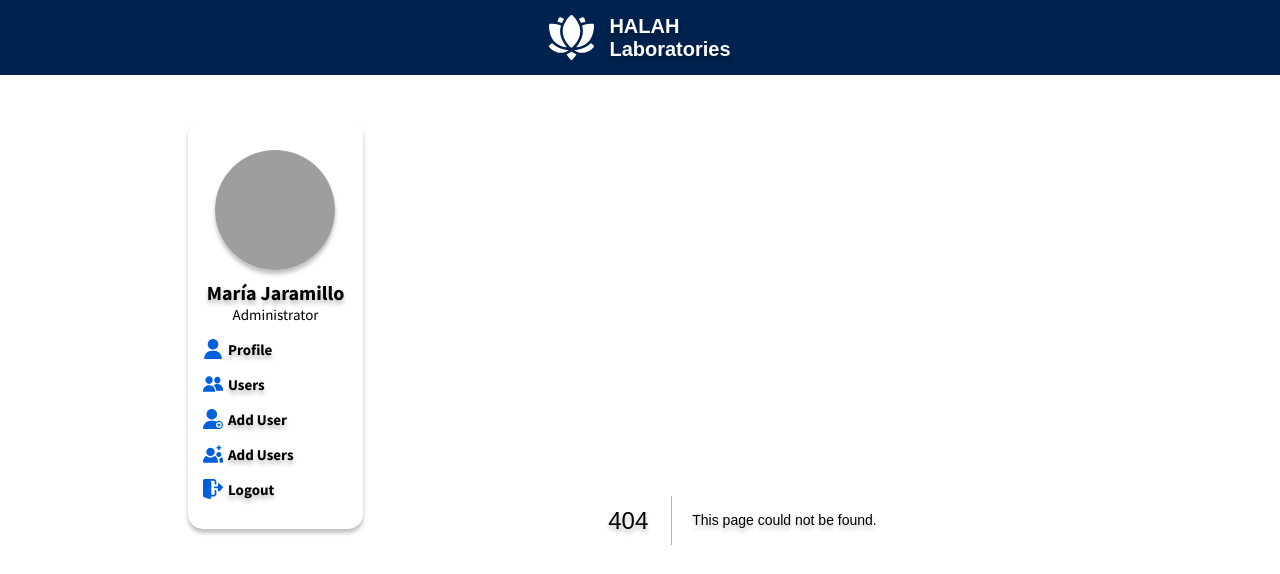
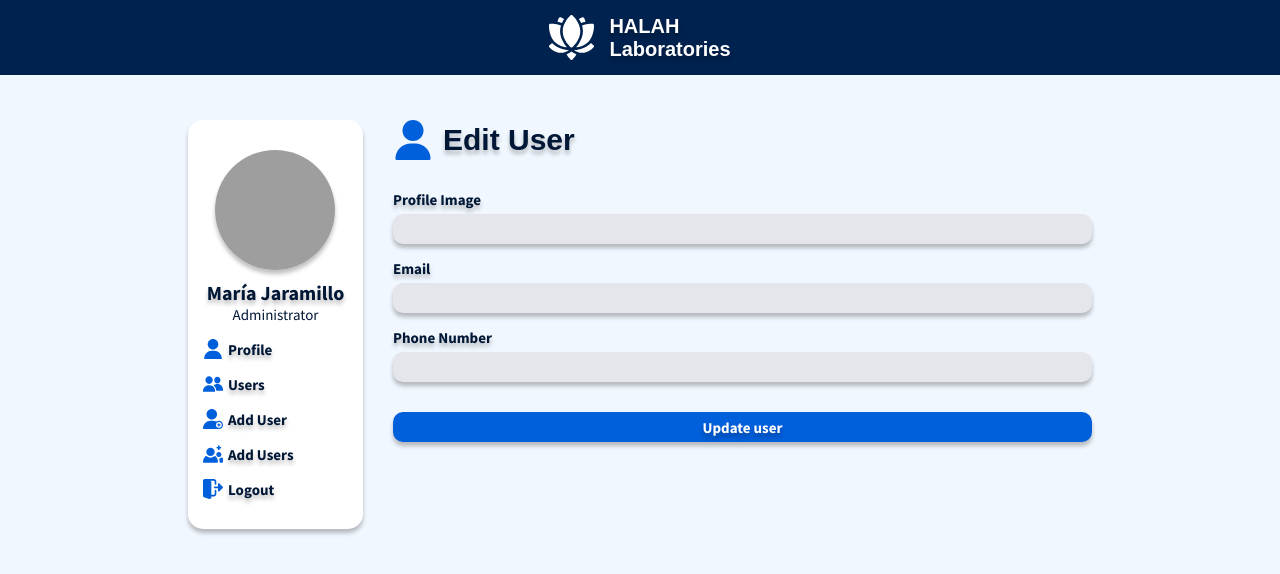
Before and after one commit to hyfi06/HALAH-Laboratories-Platform, a Next.js app: page /test in a window 1280 px wide. Before the commit this address had no page. Shown: the top 574 px of the page. Built offline with nearby package versions, Linux system fonts and the light colour scheme; grey boxes are pictures that could not be loaded; a web font is replaced by a local one.

Commit message:
[ADD] Create new component UserEdit

```diff
--- /dev/null
+++ b/src/assets/styles/components/UserEdit.scss
@@ -0,0 +1,30 @@
+@import '../main.scss';
+
+.user-edit {
+
+  &__title {
+    @include flexStaCen;
+    margin-bottom: $space_x6;
+
+    &__icon {
+      width: $space_x8;
+      height: $space_x8;
+      fill: $secondary_color;
+    }
+
+    &__text {
+      margin-left: $space_x2;
+    }
+  }
+
+  &__form {
+
+    &__input {
+      margin-bottom: $space_x3;
+    }
+
+    &__button {
+      margin-top: $space_x3;
+    }
+  }
+}
--- /dev/null
+++ b/src/components/UserEdit.jsx
@@ -0,0 +1,85 @@
+import { Formik, Form, Field, ErrorMessage } from 'formik';
+import UserIcon from '../assets/icons/user.svg';
+import '../assets/styles/components/UserEdit.scss';
+
+function UserEdit() {
+  return (
+    <div className="user-edit">
+      <div className="user-edit__title">
+        <UserIcon className="user-edit__title__icon" />
+        <h2 className="user-edit__title__text">Edit User</h2>
+      </div>
+      <Formik
+        initialValues={{ profileImage: '', email: '', phoneNumber: '' }}
+        validate={(values) => {
+          const errors = {};
+          if (!values.profileImage) {
+            errors.profileImage = 'Required';
+          }
+          if (!values.email) {
+            errors.email = 'Required';
+          }
+          if (!values.phoneNumber) {
+            errors.phoneNumber = 'Required';
+          }
+          return errors;
+        }}
+        onSubmit={(values, { setSubmitting }) => {
+          setTimeout(() => {
+            alert(JSON.stringify(values, null, 2));
+            setSubmitting(false);
+          }, 400);
+        }}
+      >
+        {({ isSubmitting }) => (
+          <Form className="user-edit__form">
+            <div className="user-edit__form__input input lg">
+              <strong className="user-edit__form__input__text input__label">Profile Image</strong>
+              <Field
+                className="user-edit__form__input__field input__field lg"
+                type="profileImage"
+                name="profileImage"
+              />
+              <ErrorMessage
+                className="user-edit__form__input__error input__error"
+                component="div"
+                name="profileImage"
+              />
+            </div>
+            <div className="user-edit__form__input input lg">
+              <strong className="user-edit__form__input__text input__label">Email</strong>
+              <Field
+                className="user-edit__form__input__field input__field lg"
+                type="email"
+                name="email"
+              />
+              <ErrorMessage
+                className="user-edit__form__input__error input__error"
+                component="div"
+                name="email"
+              />
+            </div>
+            <div className="user-edit__form__input input lg">
+              <strong className="user-edit__form__input__text input__label">Phone Number</strong>
+              <Field
+                className="user-edit__form__input__field input__field lg"
+                type="phoneNumber"
+                name="phoneNumber"
+              />
+              <ErrorMessage
+                className="user-edit__form__input__error input__error"
+                component="div"
+                name="phoneNumber"
+              />
+            </div>
+            <button className="user-edit__form__button btn lg" type="submit" disabled={isSubmitting}>
+              Update user
+            </button>
+          </Form>
+        )}
+      </Formik>
+    </div>
+  );
+}
+
+export default UserEdit;
--- /dev/null
+++ b/src/pages/test.jsx
@@ -0,0 +1,7 @@
+import UserEdit from '../components/UserEdit';
+
+function Test() {
+  return <UserEdit />;
+}
+
+export default Test;
```
